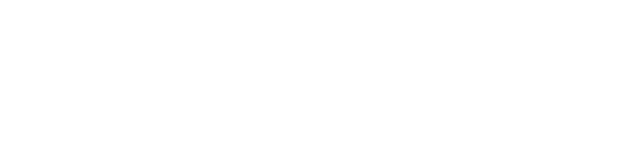
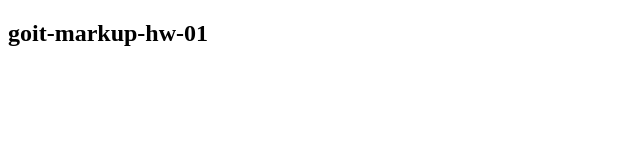
Before and after one commit to 1-Dmytro-Shynkarenko/goit-markup-hw-01, a plain HTML site: page index.html in a window 1280 px wide. Shown: the whole page, without its empty margins (0-640 px from the left). Drawn offline with Linux system fonts and the light colour scheme.

Commit message:
Update index.html
Перше ДЗ

```diff
--- a/index.html
+++ b/index.html
@@ -8,5 +8,8 @@
 </head>
 <body>
 
+    <section>
+        <h1>goit-markup-hw-01</h1>
+    </section>
 </body>
 </html>
```
